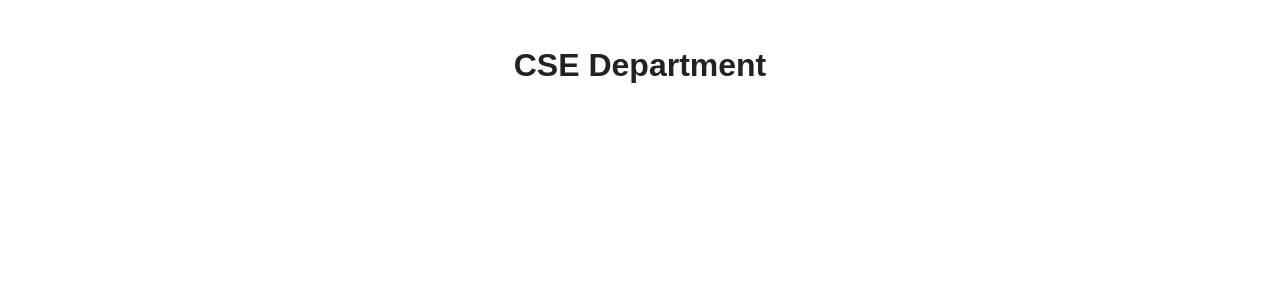
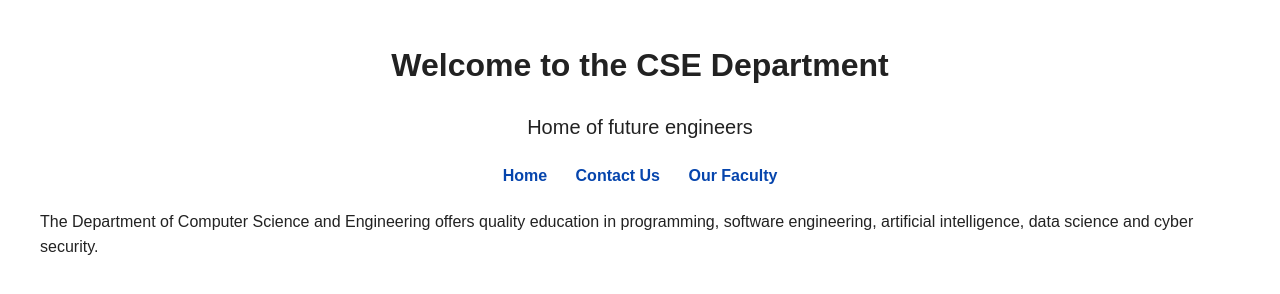
Before and after one commit to lovelithK/college-department-website, a plain HTML site: page index.html in a window 1280 px wide. Drawn offline with Linux system fonts and the light colour scheme.

Commit message:
Add department home page

```diff
--- a/index.html
+++ b/index.html
@@ -3,10 +3,20 @@
 <head>
   <meta charset="UTF-8">
   <meta name="viewport" content="width=device-width, initial-scale=1.0">
-  <title>CSE Department</title>
+  <title>Home - CSE Department</title>
   <link rel="stylesheet" href="style.css">
 </head>
 <body>
-  <h1>CSE Department</h1>
+  <h1>Welcome to the CSE Department</h1>
+  <p class="tagline">Home of future engineers</p>
+
+  <nav>
+    <a href="index.html">Home</a>
+    <a href="contact.html">Contact Us</a>
+    <a href="faculty.html">Our Faculty</a>
+  </nav>
+
+  <p>The Department of Computer Science and Engineering offers quality education in
+  programming, software engineering, artificial intelligence, data science and cyber security.</p>
 </body>
 </html>
```
